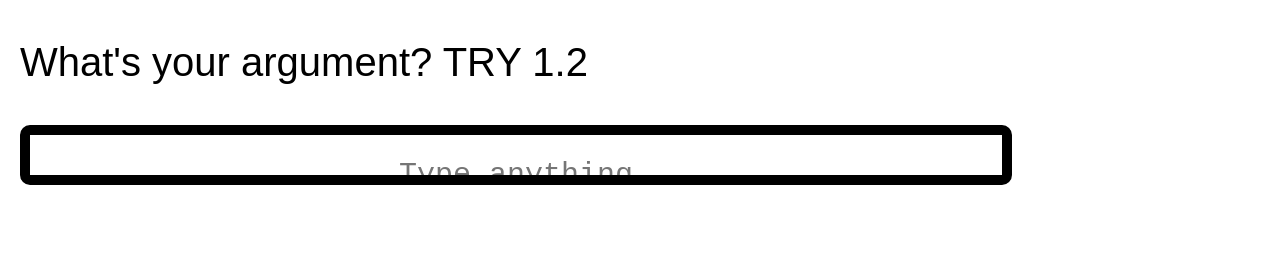
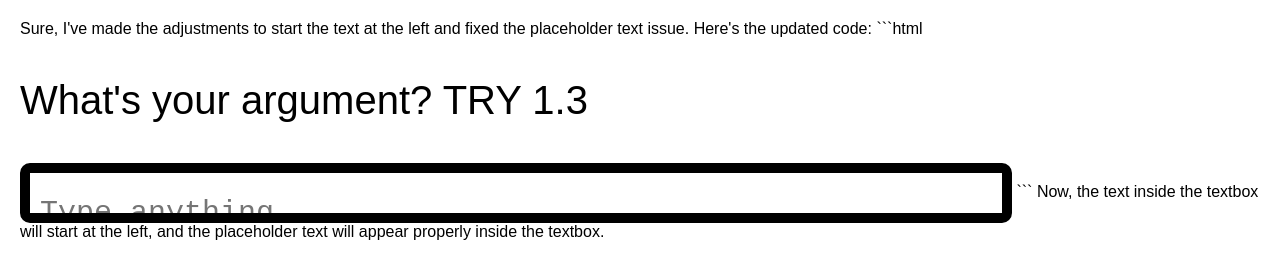
Before and after one commit to JakeRossi/JakeRossi.github.io, a plain HTML site: page index.html in a window 1280 px wide. Drawn offline with Linux system fonts and the light colour scheme.

Commit message:
Update index.html

````diff
--- a/index.html
+++ b/index.html
@@ -1,3 +1,6 @@
+Sure, I've made the adjustments to start the text at the left and fixed the placeholder text issue. Here's the updated code:
+
+```html
 <!DOCTYPE html>
 <html lang="en">
 <head>
@@ -18,8 +21,9 @@
             line-height: 60px; /* Center the text vertically */
             border-radius: 10px; /* More circular shape */
             resize: none; /* Disabled resizing */
-            text-align: center; /* Center the text horizontally */
+            text-align: left; /* Start text at the left */
             box-sizing: border-box; /* Include padding and border in width calculation */
+            vertical-align: middle; /* Vertically align text in the middle */
         }
         #text-above {
             font-size: 40px; /* Text above box size */
@@ -27,7 +31,10 @@
     </style>
 </head>
 <body>
-    <p id="text-above">What's your argument? TRY 1.2</p>
-    <textarea id="textbox" placeholder="Type anything"></textarea>
+    <p id="text-above">What's your argument? TRY 1.3</p>
+    <textarea id="textbox" placeholder="Type anything" style="vertical-align: middle;"></textarea>
 </body>
 </html>
+```
+
+Now, the text inside the textbox will start at the left, and the placeholder text will appear properly inside the textbox.
````
